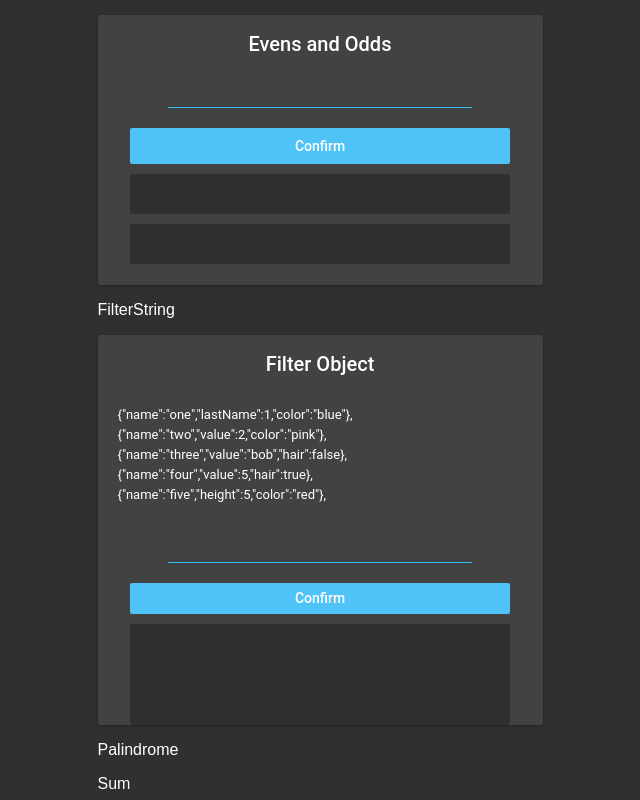
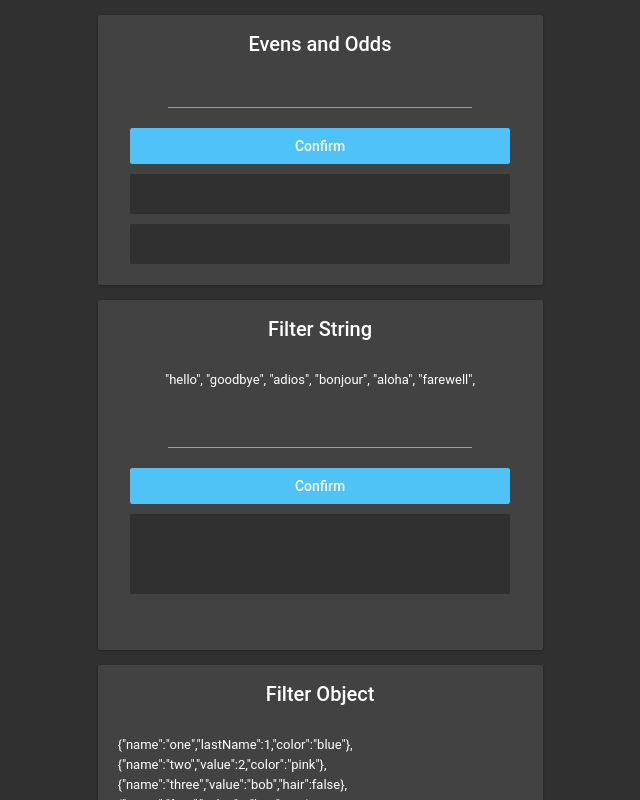
Before and after one commit to JoshGenereux/DevM-react-toy-problems, a React (Create React App) app: page / in a window 1280 px wide. Shown: the top 800 px of the page, without its empty margins (320-960 px from the left). Built offline with nearby package versions, Linux system fonts and the light colour scheme.

Commit message:
finished filteredString

```diff
--- a/src/components/Topics/FilterString.js
+++ b/src/components/Topics/FilterString.js
@@ -1,9 +1,59 @@
 import React from 'react';
 
-function FilterString(){
-    return (
-        <p>FilterString</p>
-    )
+class FilterString extends React.Component{
+    constructor(props) {
+        super(props);
+        this.state = {
+            unFilteredArray: ['hello', 'goodbye', 'adios', 'bonjour','aloha','farewell'],
+            userInput: '',
+            filteredArray: []
+        }
+    }
+
+    handleChange(e){
+        this.setState({userInput: e.target.value})
+    }
+
+    handleClick(){
+        let input = this.state.userInput;
+        let string = ''
+        let filtered = this.state.unFilteredArray.filter((element) =>{
+            if(element.includes(input)){
+                string += `${element},\n`
+                console.log(element)
+            }
+        })
+        this.setState({filteredArray: string})
+    }
+
+    unfiltered(){
+        let array = this.state.unFilteredArray;
+        let string = '';
+        for(let i = 0; i < array.length; i++){
+            let obj = JSON.stringify(array[i])
+            string += `${obj},\n`
+        }
+        return string;
+    }
+
+    render() {
+        return (
+            <div className='puzzleBox filterStringPB'>
+                <h4>Filter String</h4>
+                <span className='puzzleText'>{this.unfiltered()}</span>
+                <input
+                    className='inputLine'
+                    onChange={(e)=>this.handleChange(e)}
+                />
+                <button
+                    className='confirmationButton'
+                    onClick={()=>this.handleClick()}
+                >Confirm</button>
+                <span className='resultsBox filterStringRB'>{this.state.filteredArray}</span>
+            </div>
+        );
+    }
+
 }
 
 export default FilterString;
```
